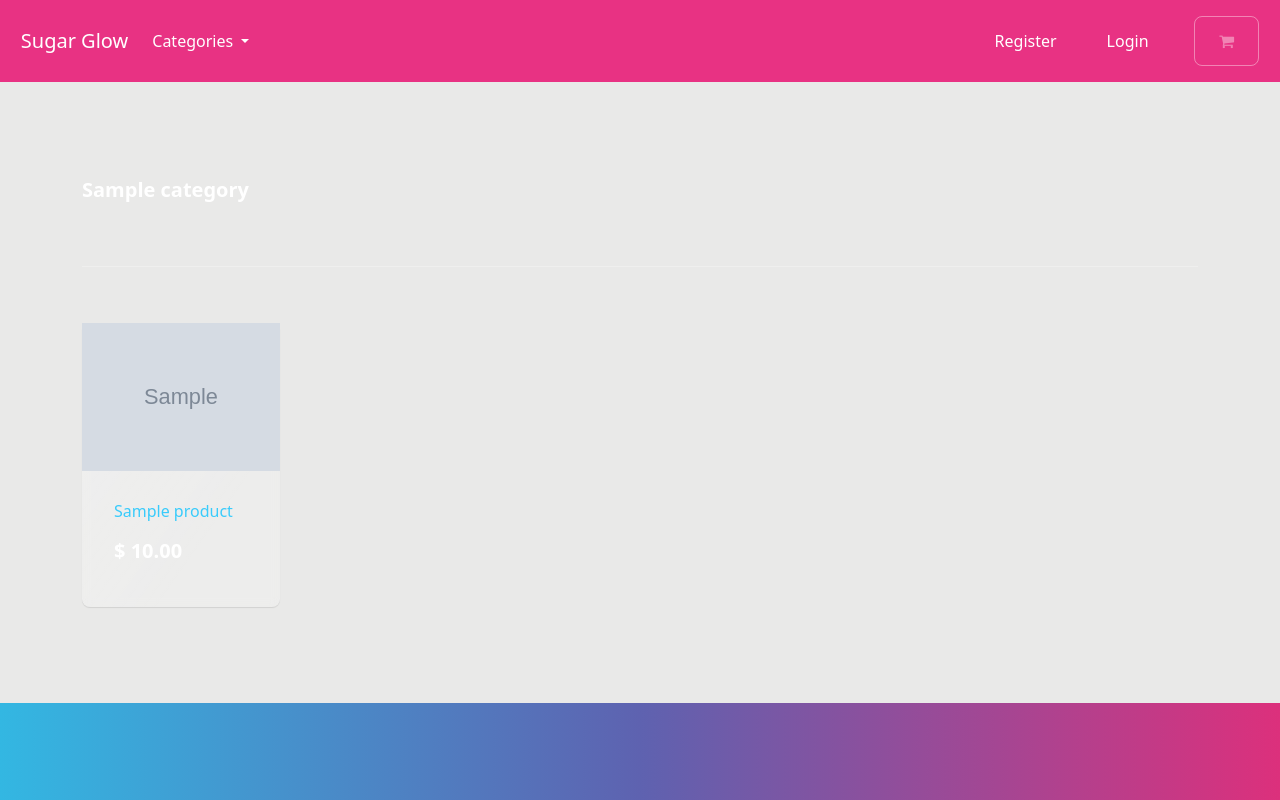
After one commit to jburns6789/DjangoWebstore, a Django app: a page that uses store/templates/store/base.html in a window 1280 px wide. The commit adds this page. Run offline with Django 5.2, Linux system fonts and the light colour scheme; tables that the repository leaves empty hold one stand-in row (values such as "Sample post"); grey boxes marked "Sample" are stand-in pictures; some libraries are stand-ins or nearby versions.

Commit message:
configured sluggs, added category functionality and template view for category results (filter functionality)

```diff
--- a/store/models.py
+++ b/store/models.py
@@ -1,7 +1,7 @@
 from django.db import models
 
+from django.urls import reverse
 
-# from django.urls import reverse
 
 class Category(models.Model):
     name = models.CharField(max_length=250, db_index=True)
@@ -13,13 +13,11 @@ class Category(models.Model):
     def __str__(self):
         return self.name
 
-    # def get_absolute_url(self):
-
-    # return reverse('list-category', args=[self.slug])
+    def get_absolute_url(self):
+        return reverse('list-category', args=[self.slug])
 
 
 class Product(models.Model):
-
     # FK
     category = models.ForeignKey(Category, related_name='product', on_delete=models.CASCADE, null=True)
 
@@ -36,6 +34,5 @@ class Product(models.Model):
     def __str__(self):
         return self.title
 
-    # def get_absolute_url(self):
-
-    # return reverse('product-info', args=[self.slug])
+    def get_absolute_url(self): #this is for dynamic links, add to HTML
+        return reverse('product-info', args=[self.slug])
--- a/store/templates/store/base.html
+++ b/store/templates/store/base.html
@@ -60,7 +60,7 @@
                         {% for category in all_categories %}
                         <li>
 
-                             <a class="dropdown-item" href=""> {{ category.name | capfirst }} </a>
+                             <a class="dropdown-item" href="{{ category.get_absolute_url }}"> {{ category.name | capfirst }} </a>
 
                         </li>
                         {% endfor %}
--- /dev/null
+++ b/store/templates/store/list-category.html
@@ -0,0 +1,52 @@
+{% extends "./base.html" %}
+
+{% load static %}
+
+
+{% block content %}
+
+
+<main>
+
+  <div class="album py-5 bg-light">
+    <div class="container">
+
+      <div class="pb-3 h5"> {{ category.name | capfirst }} <!-- category.name --> </div>
+
+
+      <hr>
+
+      <br>
+
+
+      <div class="row row-cols-1 row-cols-sm-2 row-cols-md-5 g-3">
+
+        <!-- for product in products -->
+        {% for product in products %}
+
+        <div class="col">
+          <div class="card shadow-sm">
+          <img class="img-fluid" alt="Responsive image" src="{{ product.image.url }}">
+
+            <div class="card-body">
+              <p class="card-text">
+                <a class="text-info text-decoration-none" href="{{ product.get_absolute_url }}"> {{ product.title }} <!-- product title --> </a>
+              </p>
+              <div class="d-flex justify-content-between align-items-center">
+                <h5> $ {{ product.price }}<!-- product price --> </h5>
+              </div>
+            </div>
+          </div>
+        </div>
+
+        <!-- end for -->
+        {% endfor %}
+
+      </div>
+    </div>
+  </div>
+
+
+</main>
+
+{% endblock %}
--- a/store/templates/store/store.html
+++ b/store/templates/store/store.html
@@ -46,7 +46,7 @@
                         <img class="img-fluid" alt="Responsive Image" src="{{ product.image.url }}">
                         <div class="card-body">
                           <p class="card-text">
-                            <a class="text-info text-decoration-none" href=""> {{ product.title | capfirst }} </a>
+                            <a class="text-info text-decoration-none" href="{{ product.get_absolute_url }}"> {{ product.title | capfirst }} </a>
                           </p>
                           <div class="d-flex justify-content-between align-items-center">
                             <h5> {{ product.price }} </h5>
--- a/store/urls.py
+++ b/store/urls.py
@@ -1,4 +1,3 @@
-
 from django.urls import path
 
 from . import views
@@ -6,4 +5,10 @@ from . import views
 urlpatterns = [
     path('', views.store, name='store'),
 
+    # individual product
+    path('product/<slug:product_slug>/', views.product_info, name='product-info'),
+
+    # individual category
+    path('search/<slug:category_slug>/', views.list_category, name='list-category'),
+
 ]
--- a/store/views.py
+++ b/store/views.py
@@ -1,10 +1,12 @@
 from django.shortcuts import render
 from .models import Category, Product
+from django.shortcuts import get_object_or_404
 
 
 def store(request):
     all_products = Product.objects.all()
     context = {'all_products': all_products}
+
     return render(request, 'store/store.html', context)
 
 
@@ -12,3 +14,17 @@ def categories(request):
     all_categories = Category.objects.all()
 
     return {'all_categories': all_categories}
+
+
+def list_category(request, category_slug=None):
+    category = get_object_or_404(Category, slug=category_slug)
+    products = Product.objects.filter(category=category)
+
+    return render(request, 'store/list-category.html', {'category': category, 'products': products})
+
+
+def product_info(request, product_slug):
+    product = get_object_or_404(Product, slug=product_slug)
+    context = {'product': product}
+
+    return render(request, 'store/product-info.html', context)
```
Also changed, not shown: store/templates/store/product-info.html (added, +99 -0 lines).
